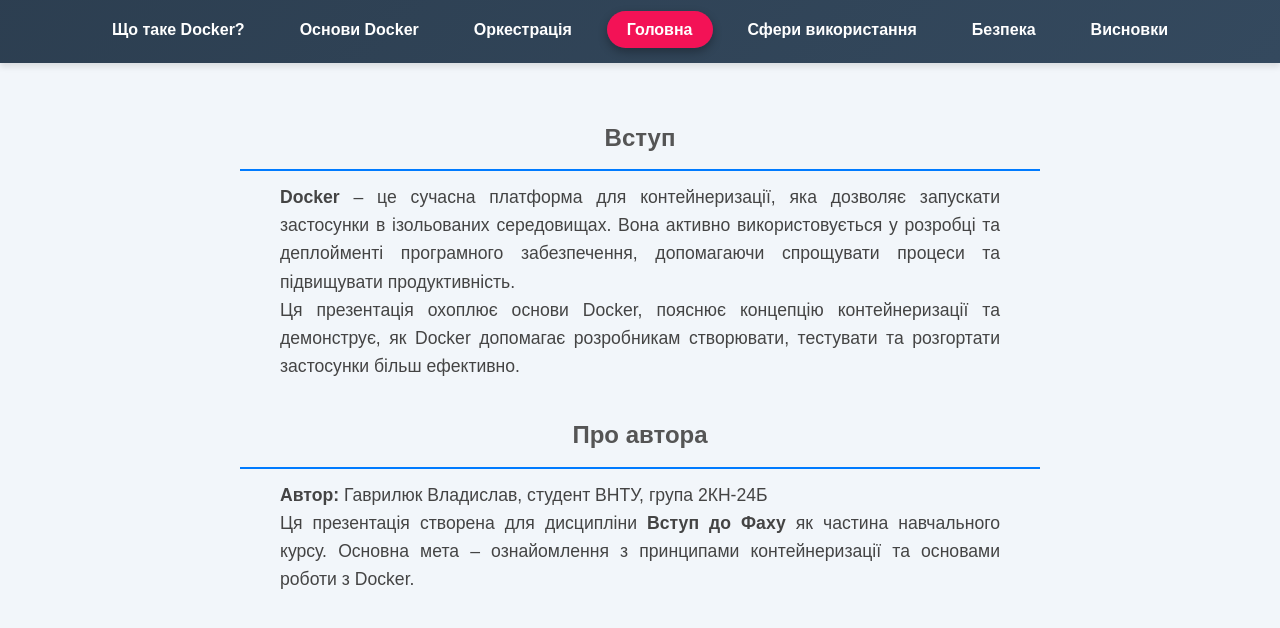
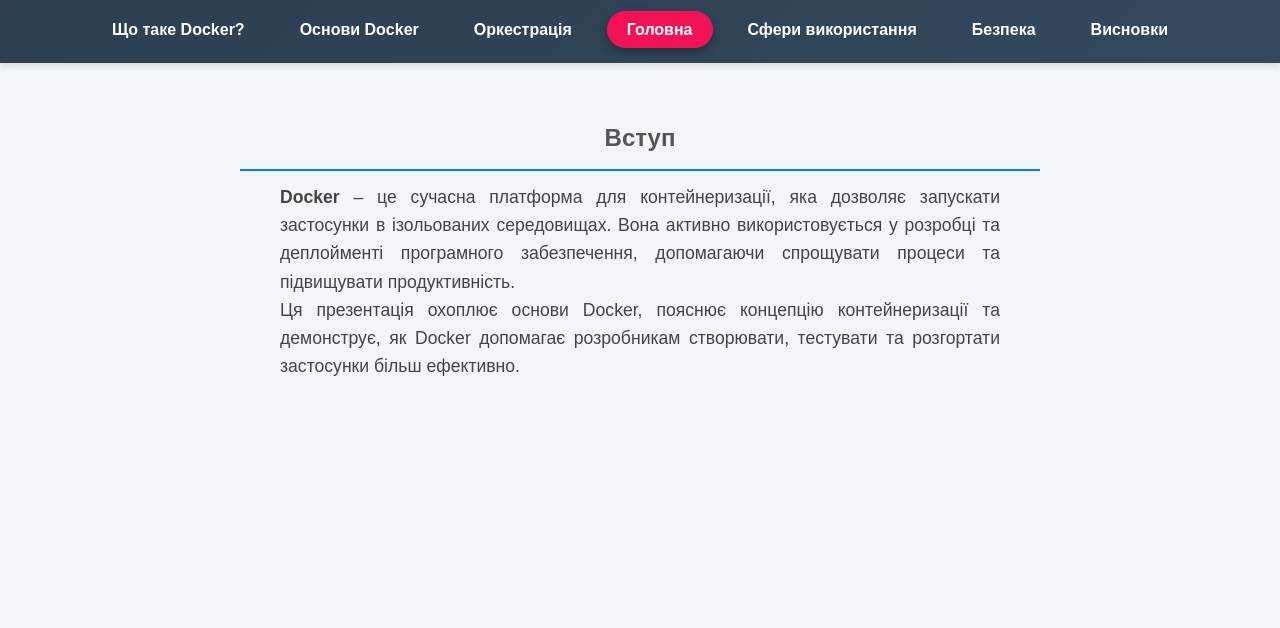
Before and after one commit to studentvntu2kn/vstup, a website built with webpack: page index.html in a window 1280 px wide. Shown: the part 74-702 px from the top of the page. Built offline with nearby package versions, Linux system fonts and the light colour scheme.

Commit message:
Init commit

```diff
--- a/css/style.css
+++ b/css/style.css
@@ -17,6 +17,8 @@
  *
  * Customize the background color to match your design.
  */
+
+
 
 ::-moz-selection {
   background: #b3d4fc;
@@ -252,6 +254,7 @@ textarea {
     color: white;
     padding: 1rem;
     text-align: center;
+    position: fixed;
   }
 
   /* Навігація */
@@ -761,7 +764,7 @@ body {
 /* Стиль для плавної анімації переходів */
 #content {
   opacity: 0;
-  transition: opacity 0.5s ease-in-out;
+  transition: opacity 0.2s ease-in-out;
 }
 #content.visible {
   opacity: 1;
--- a/index.html
+++ b/index.html
@@ -7,6 +7,7 @@
     <link rel="stylesheet" href="css/style.css">
 </head>
 <body>
+<div id="cursor"></div>
 <header>
     <h1>Контейнеризація та Docker</h1>
     <nav>
@@ -27,6 +28,5 @@
 </main>
 
 <script src="js/app.js"></script>
-<script src="js/anim.js"></script>
 </body>
 </html>
--- a/js/app.js
+++ b/js/app.js
@@ -1,3 +1,5 @@
+
+
 function loadContent(page) {
   const contentDiv = document.getElementById('content');
 
--- a/pages/home.html
+++ b/pages/home.html
@@ -5,10 +5,3 @@
   <p class="description"><strong>Docker</strong> – це сучасна платформа для контейнеризації, яка дозволяє запускати застосунки в ізольованих середовищах. Вона активно використовується у розробці та деплойменті програмного забезпечення, допомагаючи спрощувати процеси та підвищувати продуктивність.</p>
   <p class="description">Ця презентація охоплює основи Docker, пояснює концепцію контейнеризації та демонструє, як Docker допомагає розробникам створювати, тестувати та розгортати застосунки більш ефективно.</p>
 </section>
-
-<section class="content-section">
-  <h2 class="subtitle">Про автора</h2>
-  <p class="description"><strong>Автор:</strong> Гаврилюк Владислав, студент ВНТУ, група 2КН-24Б</p>
-  <p class="description">Ця презентація створена для дисципліни <strong>Вступ до Фаху</strong> як частина навчального курсу.
-    Основна мета – ознайомлення з принципами контейнеризації та основами роботи з Docker.</p>
-</section>
```
Also changed, not shown: img/prev.png (added), 1 other file. Lines whose indentation alone changed are shown as unchanged.
